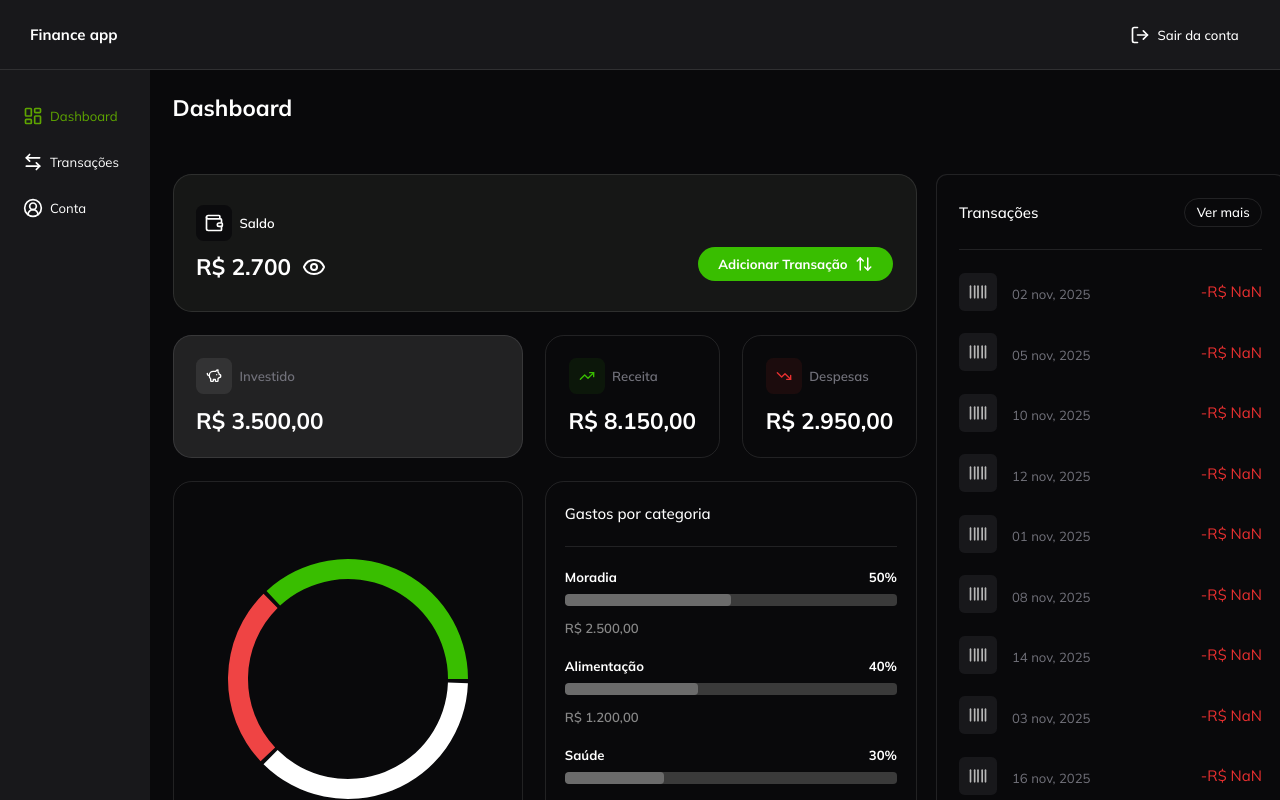
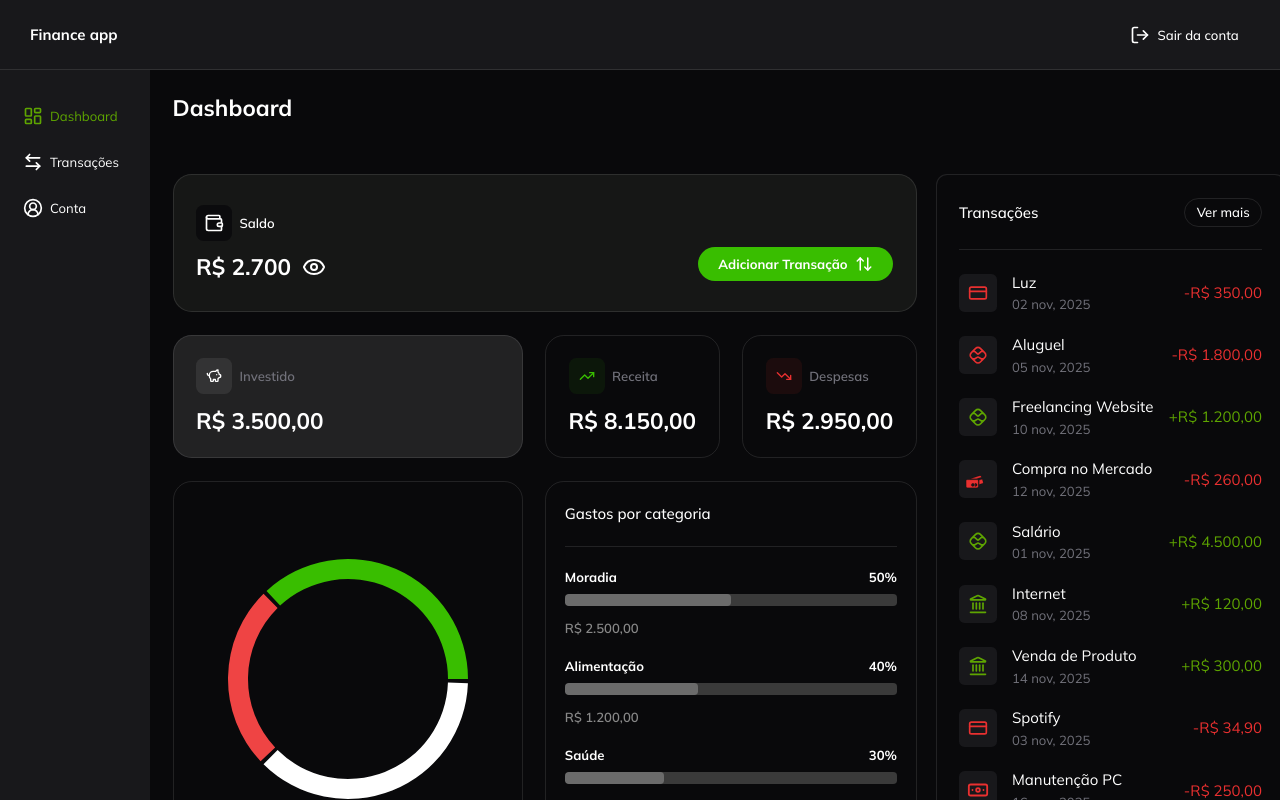
Before and after one commit to Brunoo-Lima/finance-app, a Next.js app: page /dashboard in a window 1280 px wide. Shown: the top 800 px of the page. Built offline with nearby package versions, Linux system fonts and the light colour scheme; sample sign-in values are in the browser's storage.

Commit message:
feat: Transaction list on the dashboard updated

```diff
--- a/src/@types/ITransaction.ts
+++ b/src/@types/ITransaction.ts
@@ -33,6 +33,5 @@ export interface ITransaction {
   payment: TransactionPayment;
   amount: number;
   type: TransactionType;
-  status: string;
   created_at: string;
 }
--- a/src/app/(protected)/dashboard/_components/transactions/card-transaction/_card-transaction.module.scss
+++ b/src/app/(protected)/dashboard/_components/transactions/card-transaction/_card-transaction.module.scss
@@ -44,7 +44,11 @@
     color: var(--primary-color);
   }
 
-  .cost {
+  .expense {
     color: var(--error);
   }
+
+  .investment {
+    color: var(--color-white);
+  }
 }
--- a/src/app/(protected)/dashboard/_components/transactions/card-transaction/card-transaction.tsx
+++ b/src/app/(protected)/dashboard/_components/transactions/card-transaction/card-transaction.tsx
@@ -1,72 +1,53 @@
-import { ITransaction } from "@/@types/ITransaction";
-import { PixIcon } from "@/components/icons/pix-icon";
+import { ITransaction, TransactionType } from "@/@types/ITransaction";
 import { formatCurrencyBR } from "@/utils/format-currency";
 import { formatDateTransaction } from "@/utils/format-date";
-import { BarcodeIcon, CreditCardIcon } from "lucide-react";
 import s from "./_card-transaction.module.scss";
+import { TransactionIcon } from "../../../_constants";
 
 interface ICardTransactionProps {
   transaction: ITransaction;
 }
 
 export const CardTransaction = ({ transaction }: ICardTransactionProps) => {
-  const getIcons = () => {
-    switch (transaction.payment) {
-      case "cartao":
-        return (
-          <CreditCardIcon
-            size={20}
-            color={
-              transaction.type === "entrada"
-                ? "oklch(0.648 0.2 131.684)"
-                : transaction.type === "saida"
-                  ? "#E93030"
-                  : "#B8B8B8"
-            }
-          />
-        );
-      case "pix":
-        return (
-          <PixIcon
-            color={
-              transaction.type === "entrada"
-                ? "oklch(0.648 0.2 131.684)"
-                : transaction.type === "saida"
-                  ? "#E93030"
-                  : "#B8B8B8"
-            }
-          />
-        );
+  const getAmountPrefix = (transaction: ITransaction) => {
+    switch (transaction.type) {
+      case TransactionType.DEPOSIT:
+        return "+";
+      case TransactionType.EXPENSE:
+      case TransactionType.INVESTMENT:
+        return "-";
       default:
-        return (
-          <BarcodeIcon
-            size={20}
-            color={
-              transaction.type === "entrada"
-                ? "oklch(0.648 0.2 131.684)"
-                : transaction.type === "saida"
-                  ? "#E93030"
-                  : "#B8B8B8"
-            }
-          />
-        );
+        return "";
     }
   };
 
   return (
     <div className={s.card__container}>
       <div className={s.infos}>
-        <div className={s.badge}>{getIcons()}</div>
+        <div className={s.badge}>
+          <TransactionIcon
+            payment={transaction.payment}
+            type={transaction.type}
+          />
+        </div>
 
         <div className={s.info__data}>
-          <p>{transaction.description}</p>
+          <p>{transaction.name}</p>
           <span>{formatDateTransaction(transaction.created_at)}</span>
         </div>
       </div>
 
-      <p className={transaction.type === "entrada" ? s.entry : s.cost}>
-        {transaction.type === "entrada" ? "+" : "-"}
-        {formatCurrencyBR(transaction.value)}
+      <p
+        className={
+          transaction.type === TransactionType.DEPOSIT
+            ? s.entry
+            : transaction.type === TransactionType.EXPENSE
+              ? s.expense
+              : s.investment
+        }
+      >
+        {getAmountPrefix(transaction)}
+        {formatCurrencyBR(transaction.amount)}
       </p>
     </div>
   );
--- /dev/null
+++ b/src/app/(protected)/dashboard/_constants/index.tsx
@@ -0,0 +1,42 @@
+import { TransactionPayment, TransactionType } from "@/@types/ITransaction";
+import { DebitCardIcon } from "@/components/icons/debit-card-icon";
+import { PixIcon } from "@/components/icons/pix-icon";
+import {
+  BanknoteIcon,
+  BarcodeIcon,
+  CreditCardIcon,
+  LandmarkIcon,
+} from "lucide-react";
+
+interface TransactionIconProps {
+  payment: TransactionPayment;
+  type: TransactionType;
+}
+
+const PAYMENT_ICONS: Partial<Record<TransactionPayment, any>> = {
+  [TransactionPayment.CREDIT_CARD]: CreditCardIcon,
+  [TransactionPayment.PIX]: PixIcon,
+  [TransactionPayment.BANK_SLIP]: BarcodeIcon,
+  [TransactionPayment.DEBIT_CARD]: DebitCardIcon,
+  [TransactionPayment.CASH]: BanknoteIcon,
+  [TransactionPayment.BANK_TRANSFER]: LandmarkIcon,
+} as const;
+
+const PAYMENT_ICON_SIZES: Partial<Record<TransactionPayment, number>> = {
+  [TransactionPayment.PIX]: 24,
+  [TransactionPayment.CASH]: 22,
+};
+
+const TRANSACTION_COLORS = {
+  [TransactionType.DEPOSIT]: "oklch(0.648 0.2 131.684)",
+  [TransactionType.EXPENSE]: "#E93030",
+  [TransactionType.INVESTMENT]: "#B8B8B8",
+} as const;
+
+export const TransactionIcon = ({ payment, type }: TransactionIconProps) => {
+  const IconComponent = PAYMENT_ICONS[payment] || BarcodeIcon;
+  const size = PAYMENT_ICON_SIZES[payment] || 20;
+  const color = TRANSACTION_COLORS[type] || "#B8B8B8";
+
+  return <IconComponent size={size} color={color} />;
+};
--- /dev/null
+++ b/src/components/icons/debit-card-icon.tsx
@@ -0,0 +1,27 @@
+export const DebitCardIcon = ({ color }: { color?: string }) => {
+  return (
+    <svg
+      width="64px"
+      height="64px"
+      viewBox="-19 -19 228.00 228.00"
+      fill="none"
+      xmlns="http://www.w3.org/2000/svg"
+      stroke="#000000"
+    >
+      <g id="SVGRepo_bgCarrier" strokeWidth="0"></g>
+      <g
+        id="SVGRepo_tracerCarrier"
+        strokeLinecap="round"
+        strokeLinejoin="round"
+      ></g>
+      <g id="SVGRepo_iconCarrier">
+        <path
+          fillRule="evenodd"
+          clipRule="evenodd"
+          d="M102.377 127.875C102.351 117.665 102.351 106.784 102.457 104.189C102.492 103.335 102.414 102.48 102.231 101.642L120.021 96.5508C122.432 103.452 124.914 110.497 125.626 112.788C127.01 117.229 124.735 121.072 120.905 122.442C119.445 122.964 111.693 125.211 102.377 127.875ZM48.4039 93.8588C48.7159 93.7228 49.0489 93.5958 49.4029 93.4818C55.9149 91.3788 100.549 76.6078 105.704 75.4008C110.858 74.1928 113.381 76.0798 114.94 81.5568C115.112 82.1618 115.408 83.0938 115.793 84.2588L84.8969 93.2218C75.319 93.2978 58.2499 93.6458 48.4039 93.8588ZM90.6569 100.06C94.7159 100.389 96.782 103.377 96.5939 108.009C96.4059 112.641 96.5949 135.926 96.521 140.582C96.4299 146.258 93.0159 147.313 87.7179 147.482C82.4199 147.65 38.9779 147.303 32.1309 147.506C25.2839 147.711 24.2499 144.168 24.3549 140.55C24.4599 136.933 23.8399 112.871 23.9889 107.082C24.1359 101.293 27.5259 99.9828 32.8919 100.127C38.2579 100.273 86.5999 99.7318 90.6569 100.06ZM64.5459 121.2C52.0719 121.2 51.7599 140.23 63.6809 140.23C77.8199 140.23 76.7799 121.2 64.5459 121.2ZM75.8649 122.139C79.7009 127.23 79.8249 134.7 75.6379 139.487C76.7079 139.96 77.9489 140.23 79.3639 140.23C93.5029 140.23 92.4639 121.2 80.2279 121.2C78.5539 121.2 77.1009 121.545 75.8649 122.139Z"
+          fill={color || "currentColor"}
+        ></path>
+      </g>
+    </svg>
+  );
+};
--- a/src/mocks/transactions-list.ts
+++ b/src/mocks/transactions-list.ts
@@ -12,7 +12,6 @@ export const transactionsList = [
     payment: TransactionPayment.CREDIT_CARD,
     amount: 350,
     type: TransactionType.EXPENSE,
-    status: "pago",
     created_at: "02/11/2025",
   },
   {
@@ -22,7 +21,6 @@ export const transactionsList = [
     payment: TransactionPayment.PIX,
     amount: 1800,
     type: TransactionType.EXPENSE,
-    status: "pago",
     created_at: "05/11/2025",
   },
   {
@@ -42,7 +40,6 @@ export const transactionsList = [
     payment: TransactionPayment.DEBIT_CARD,
     amount: 260,
     type: TransactionType.EXPENSE,
-    status: "pago",
     created_at: "12/11/2025",
   },
   {
@@ -52,7 +49,6 @@ export const transactionsList = [
     payment: TransactionPayment.PIX,
     amount: 4500,
     type: TransactionType.DEPOSIT,
-    status: "pago",
     created_at: "01/11/2025",
   },
   {
@@ -62,7 +58,6 @@ export const transactionsList = [
     payment: TransactionPayment.BANK_TRANSFER,
     amount: 120,
     type: TransactionType.DEPOSIT,
-    status: "atrasado",
     created_at: "08/11/2025",
   },
   {
@@ -72,7 +67,6 @@ export const transactionsList = [
     payment: TransactionPayment.BANK_TRANSFER,
     amount: 300,
     type: TransactionType.DEPOSIT,
-    status: "pago",
     created_at: "14/11/2025",
   },
   {
@@ -82,7 +76,6 @@ export const transactionsList = [
     payment: TransactionPayment.CREDIT_CARD,
     amount: 34.9,
     type: TransactionType.EXPENSE,
-    status: "pago",
     created_at: "03/11/2025",
   },
   {
@@ -92,7 +85,6 @@ export const transactionsList = [
     payment: TransactionPayment.CASH,
     amount: 250,
     type: TransactionType.EXPENSE,
-    status: "pendente",
     created_at: "16/11/2025",
   },
   {
@@ -102,7 +94,6 @@ export const transactionsList = [
     payment: TransactionPayment.DEBIT_CARD,
     amount: 499,
     type: TransactionType.INVESTMENT,
-    status: "pago",
     created_at: "11/11/2025",
   },
   {
@@ -111,8 +102,7 @@ export const transactionsList = [
     category: Category.EDUCATION,
     payment: TransactionPayment.PIX,
     amount: 180,
-    type: TransactionType.INVESTMENT,
-    status: "pago",
+    type: TransactionType.DEPOSIT,
     created_at: "13/11/2025",
   },
   {
@@ -122,7 +112,6 @@ export const transactionsList = [
     payment: TransactionPayment.CREDIT_CARD,
     amount: 99,
     type: TransactionType.EXPENSE,
-    status: "pago",
     created_at: "09/11/2025",
   },
 ];
```
